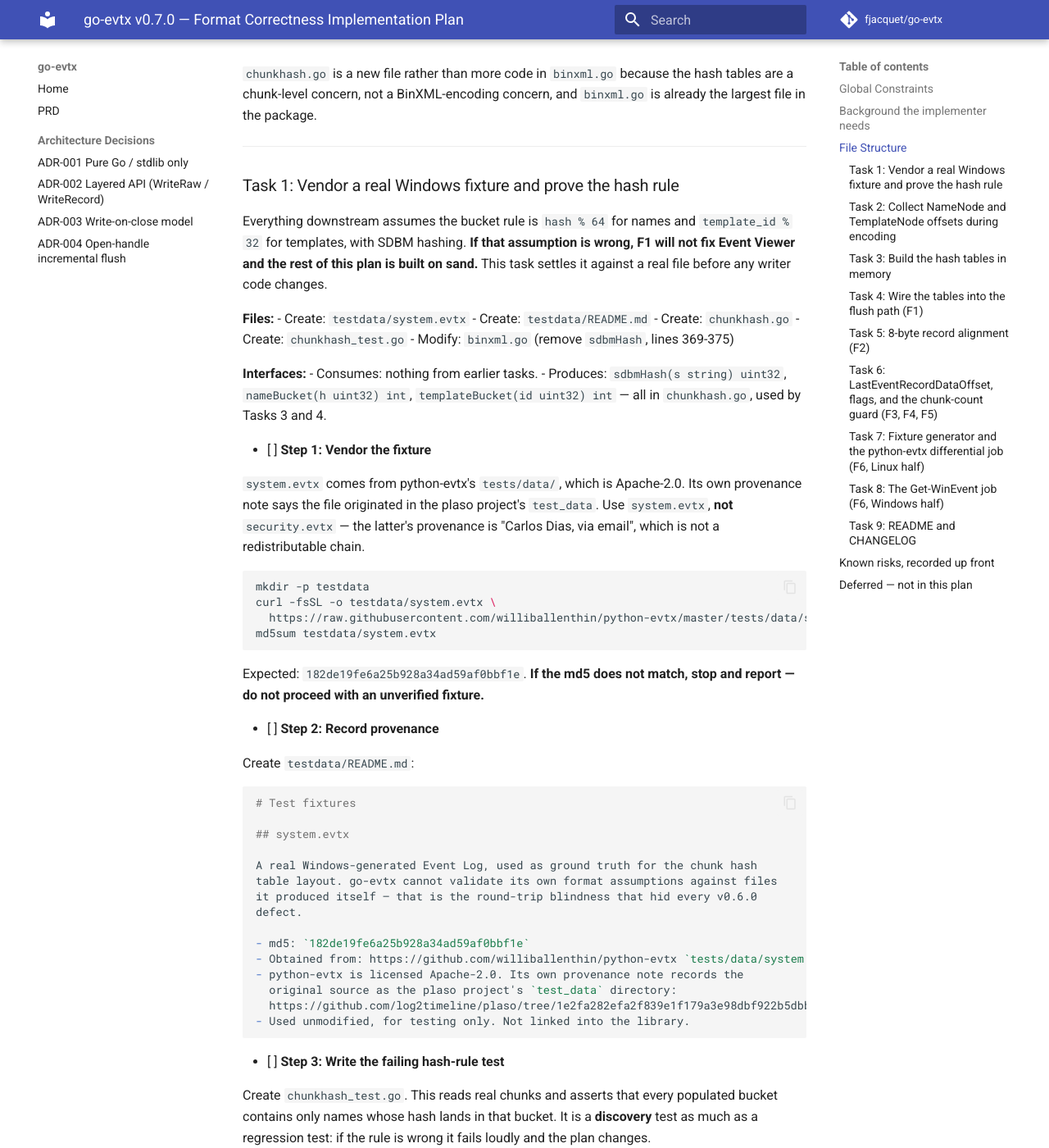
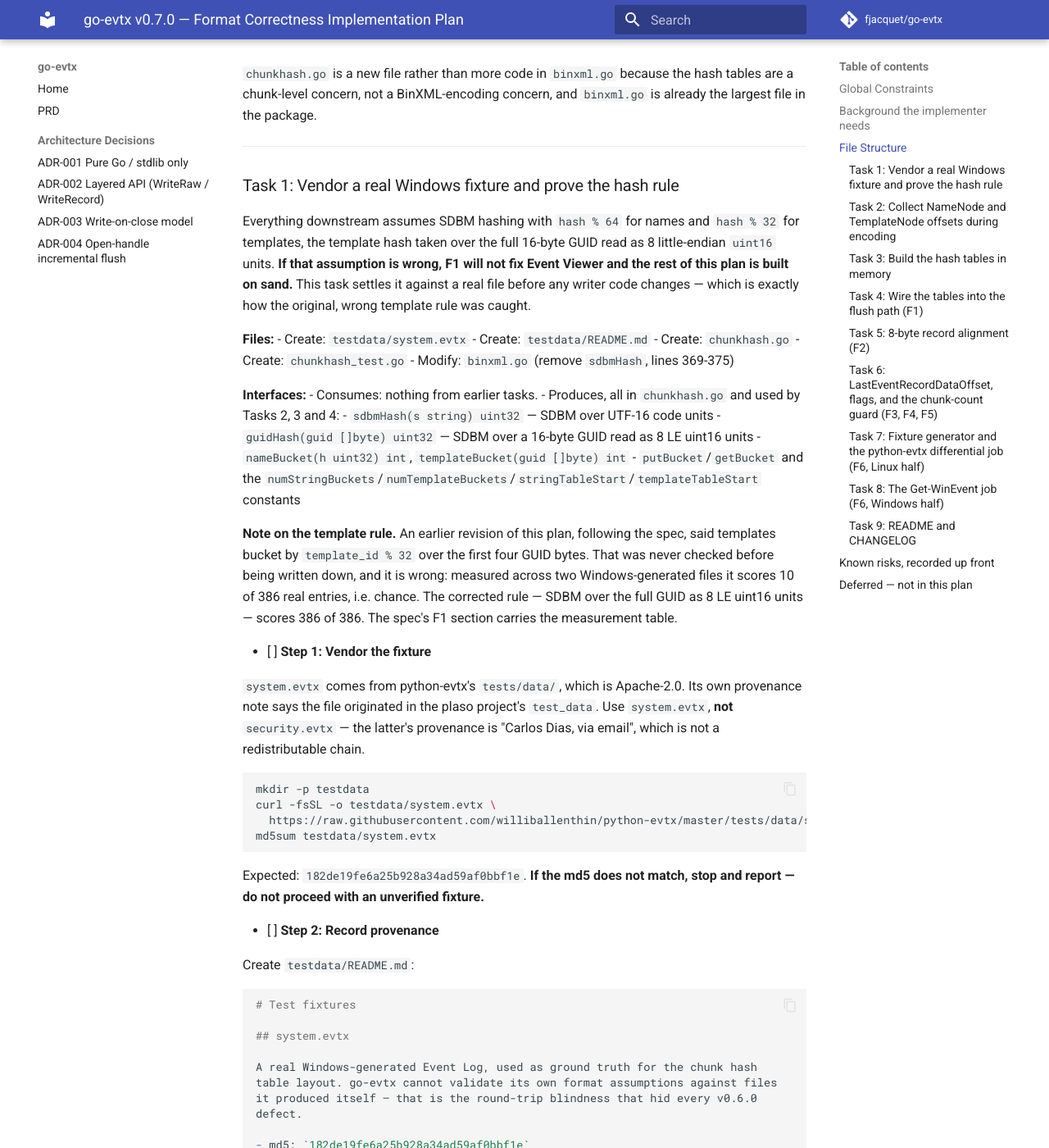
Before and after one commit to fjacquet/go-evtx, an MkDocs documentation site: the page built from docs/superpowers/plans/2026-08-08-v0.7.0-format-correctness.md, in a window 1280 px wide and 1400 px high, scrolled down 3022 px. Shown: the whole window at 82% size. Built offline with MkDocs 1.6.1 and Material for MkDocs 9.7.7, drawn with Linux system fonts in a browser that asks for light colours; comment, search, counter and statistics services are not loaded; some of the changed text lies outside the part shown.

Commit message:
docs: correct the EVTX template bucket rule in spec and plan
Task 1 exists to validate the hash rules against a real Windows file before
any writer code is written. It ran, and it failed — which is the outcome that
justifies the task.

The name rule is confirmed: sdbm over UTF-16 code units, % 64, matching
170/170 NameNodes including every stored 16-bit hash.

The template rule the spec asserted — template_id % 32 over the first four
GUID bytes — is wrong and was never checked before being written down.
Measured by walking every populated template bucket in two independent
Windows-generated files:

  system.evtx    17 chunks, 146 entries: spec  10/146, corrected 146/146
  security.evtx  33 chunks, 240 entries: spec   0/240, corrected 240/240

The real rule is the same SDBM routine used for names, fed the full 16-byte
GUID read as 8 little-endian uint16 units. Windows hashes 16-bit units and a
GUID is simply eight of them, so the template rule is the general case rather
than a special one. Hashing the 16 bytes individually scores zero on both
files.

templateBucket now takes the GUID bytes; chunkRef.key carries guidHash(guid)
for templates, so Tasks 3 and 4 are unchanged.

Also fixes a second defect that made Task 1 unable to pass its own gate: the
fixture tests used literal 128 and 384 rather than the stringTableStart and
templateTableStart constants, leaving those and putBucket/getBucket unused
and failing golangci-lint.

Co-Authored-By: Claude Opus 5 <noreply@anthropic.com>
Claude-Session: https://claude.ai/code/session_01SMMD2wrcUhxVtxB2pNjdgF

````diff
--- a/docs/superpowers/plans/2026-08-08-v0.7.0-format-correctness.md
+++ b/docs/superpowers/plans/2026-08-08-v0.7.0-format-correctness.md
@@ -67,7 +67,7 @@ python-evtx tolerates the zeros because it follows the inline `template_offset`
 
 ### Task 1: Vendor a real Windows fixture and prove the hash rule
 
-Everything downstream assumes the bucket rule is `hash % 64` for names and `template_id % 32` for templates, with SDBM hashing. **If that assumption is wrong, F1 will not fix Event Viewer and the rest of this plan is built on sand.** This task settles it against a real file before any writer code changes.
+Everything downstream assumes SDBM hashing with `hash % 64` for names and `hash % 32` for templates, the template hash taken over the full 16-byte GUID read as 8 little-endian `uint16` units. **If that assumption is wrong, F1 will not fix Event Viewer and the rest of this plan is built on sand.** This task settles it against a real file before any writer code changes — which is exactly how the original, wrong template rule was caught.
 
 **Files:**
 - Create: `testdata/system.evtx`
@@ -78,7 +78,13 @@ Everything downstream assumes the bucket rule is `hash % 64` for names and `temp
 
 **Interfaces:**
 - Consumes: nothing from earlier tasks.
-- Produces: `sdbmHash(s string) uint32`, `nameBucket(h uint32) int`, `templateBucket(id uint32) int` — all in `chunkhash.go`, used by Tasks 3 and 4.
+- Produces, all in `chunkhash.go` and used by Tasks 2, 3 and 4:
+  - `sdbmHash(s string) uint32` — SDBM over UTF-16 code units
+  - `guidHash(guid []byte) uint32` — SDBM over a 16-byte GUID read as 8 LE uint16 units
+  - `nameBucket(h uint32) int`, `templateBucket(guid []byte) int`
+  - `putBucket`/`getBucket` and the `numStringBuckets`/`numTemplateBuckets`/`stringTableStart`/`templateTableStart` constants
+
+**Note on the template rule.** An earlier revision of this plan, following the spec, said templates bucket by `template_id % 32` over the first four GUID bytes. That was never checked before being written down, and it is wrong: measured across two Windows-generated files it scores 10 of 386 real entries, i.e. chance. The corrected rule — SDBM over the full GUID as 8 LE uint16 units — scores 386 of 386. The spec's F1 section carries the measurement table.
 
 - [ ] **Step 1: Vendor the fixture**
 
@@ -131,8 +137,22 @@ import (
 	"unicode/utf16"
 )
 
-// readFixtureChunk returns chunk n of testdata/system.evtx as a 65536-byte slice.
+// readFixtureChunk returns chunk n of testdata/system.evtx as a 65536-byte
+// slice, failing the test if it is absent or not a chunk.
 func readFixtureChunk(t *testing.T, n int) []byte {
+	t.Helper()
+	chunk, ok := readFixtureChunkOK(t, n)
+	if !ok {
+		t.Fatalf("fixture has no chunk %d", n)
+	}
+	return chunk
+}
+
+// readFixtureChunkOK is readFixtureChunk for callers that walk until the file
+// runs out. It reports ok=false past the last chunk instead of failing, and
+// still fails hard on a chunk that exists but has bad magic — that would mean
+// the fixture is damaged, not that the walk finished.
+func readFixtureChunkOK(t *testing.T, n int) ([]byte, bool) {
 	t.Helper()
 	raw, err := os.ReadFile("testdata/system.evtx")
 	if err != nil {
@@ -140,13 +160,13 @@ func readFixtureChunk(t *testing.T, n int) []byte {
 	}
 	off := evtxFileHeaderSize + n*evtxChunkSize
 	if off+evtxChunkSize > len(raw) {
-		t.Fatalf("fixture has no chunk %d (size %d)", n, len(raw))
+		return nil, false
 	}
 	chunk := raw[off : off+evtxChunkSize]
 	if string(chunk[0:8]) != "ElfChnk\x00" {
 		t.Fatalf("chunk %d: bad magic %q", n, chunk[0:8])
 	}
-	return chunk
+	return chunk, true
 }
 
 // nameNodeAt decodes a NameNode at a chunk-relative offset.
@@ -173,8 +193,8 @@ func TestFixture_StringTableBucketRule(t *testing.T) {
 	checked := 0
 	for chunkNo := 0; chunkNo < 5; chunkNo++ {
 		chunk := readFixtureChunk(t, chunkNo)
-		for bucket := 0; bucket < 64; bucket++ {
-			off := binary.LittleEndian.Uint32(chunk[128+bucket*4:])
+		for bucket := 0; bucket < numStringBuckets; bucket++ {
+			off := getBucket(chunk, stringTableStart, bucket)
 			for seen := 0; off > 0; seen++ {
 				if seen > 512 {
 					t.Fatalf("chunk %d bucket %d: chain does not terminate", chunkNo, bucket)
@@ -204,12 +224,23 @@ func TestFixture_StringTableBucketRule(t *testing.T) {
 // table, and additionally asserts the structural precondition python-evtx
 // relies on: the dword immediately before a template node equals that node's
 // own offset, and the byte 10 before it is the 0x0C TemplateInstance token.
+//
+// The bucket rule here is the CORRECTED one — SDBM over the full 16-byte GUID
+// read as 8 little-endian uint16 units. The original spec said the bucket was
+// `template_id % 32` over the first four GUID bytes; measured against this very
+// fixture that scores 10 of 146, i.e. chance. Do not "simplify" it back.
+//
+// Every chunk is walked, not the first five: the whole point of this test is
+// coverage of real-world template shapes, and the fixture has 17 chunks.
 func TestFixture_TemplateTableBucketRule(t *testing.T) {
 	checked := 0
-	for chunkNo := 0; chunkNo < 5; chunkNo++ {
-		chunk := readFixtureChunk(t, chunkNo)
-		for bucket := 0; bucket < 32; bucket++ {
-			off := binary.LittleEndian.Uint32(chunk[384+bucket*4:])
+	for chunkNo := 0; ; chunkNo++ {
+		chunk, ok := readFixtureChunkOK(t, chunkNo)
+		if !ok {
+			break
+		}
+		for bucket := 0; bucket < numTemplateBuckets; bucket++ {
+			off := getBucket(chunk, templateTableStart, bucket)
 			for seen := 0; off > 0; seen++ {
 				if seen > 256 {
 					t.Fatalf("chunk %d bucket %d: template chain does not terminate", chunkNo, bucket)
@@ -225,20 +256,21 @@ func TestFixture_TemplateTableBucketRule(t *testing.T) {
 					t.Errorf("chunk %d: template at %d has self-pointer %d", chunkNo, off, ptr)
 				}
 				next := binary.LittleEndian.Uint32(chunk[off:])
-				id := binary.LittleEndian.Uint32(chunk[off+4:]) // first 4 bytes of GUID
-				if got := templateBucket(id); got != bucket {
-					t.Errorf("chunk %d: template_id 0x%08x maps to bucket %d, found in bucket %d",
-						chunkNo, id, got, bucket)
+				guid := chunk[off+4 : off+20]
+				if got := templateBucket(guid); got != bucket {
+					t.Errorf("chunk %d: GUID % x hashes to bucket %d, found in bucket %d",
+						chunkNo, guid, got, bucket)
 				}
 				checked++
 				off = next
 			}
 		}
 	}
-	if checked == 0 {
-		t.Fatal("no TemplateNodes found in any fixture chunk — the table walk is wrong")
-	}
-	t.Logf("validated %d TemplateNodes across 5 chunks", checked)
+	// The fixture is known to hold 146 template entries across 17 chunks. An
+	// exact pin turns a silently-truncated walk into a failure.
+	if checked != 146 {
+		t.Errorf("validated %d TemplateNodes, want 146 — the table walk changed", checked)
+	}
 }
 ```
 
@@ -299,9 +331,25 @@ func sdbmHash(s string) uint32 {
 // answer. Callers may pass either.
 func nameBucket(h uint32) int { return int(h % numStringBuckets) }
 
-// templateBucket maps a template_id (the first 4 bytes of the template GUID)
-// to one of the 32 template buckets.
-func templateBucket(id uint32) int { return int(id % numTemplateBuckets) }
+// guidHash is the template equivalent of sdbmHash: the same SDBM routine, fed
+// the full 16-byte GUID read as 8 little-endian uint16 units.
+//
+// Windows hashes 16-bit units, and a GUID is simply eight of them — the
+// template rule is the general rule, not a special case. Hashing only the
+// first four bytes as a uint32 "template_id", or hashing the 16 bytes
+// individually, both fail against real files; see the measurement table in the
+// spec's F1 section.
+func guidHash(guid []byte) uint32 {
+	var h uint32
+	for i := 0; i+1 < len(guid); i += 2 {
+		c := uint32(guid[i]) | uint32(guid[i+1])<<8
+		h = c + (h << 6) + (h << 16) - h
+	}
+	return h
+}
+
+// templateBucket maps a template GUID to one of the 32 template buckets.
+func templateBucket(guid []byte) int { return int(guidHash(guid) % numTemplateBuckets) }
 
 const (
 	numStringBuckets   = 64
@@ -349,7 +397,12 @@ git commit -m "test: validate EVTX chunk hash rules against a real Windows file
 
 Vendors python-evtx's system.evtx (Apache-2.0, originally from plaso) and
 asserts the bucket rules the v0.7.0 hash tables depend on: names bucket by
-sdbm(name) % 64, templates by template_id % 32, chained through next_offset.
+sdbm(name) % 64, templates by sdbm(GUID as 8 LE uint16 units) % 32, both
+chained through next_offset.
+
+The template rule the spec originally carried, template_id % 32 over the first
+four GUID bytes, scores 10 of 386 entries across two real files. It was never
+checked before being written down. The corrected rule scores 386 of 386.
 
 Also moves sdbmHash into chunkhash.go and switches it to hash UTF-16 code
 units rather than UTF-8 bytes. Identical for ASCII, which is every name the
@@ -465,9 +518,12 @@ In `binxml.go`, add the types and thread a collector through. `writeNameNode` al
 
 ```go
 // chunkRef records where a NameNode or TemplateNode was emitted, as an offset
-// relative to the start of the chunk. key is the sdbm hash for names and the
-// template_id for templates — whichever value the corresponding hash table
-// buckets on.
+// relative to the start of the chunk.
+//
+// key is the value the corresponding hash table buckets on: sdbmHash(name) for
+// names, guidHash(guid) for templates. Both are already-hashed uint32s, so
+// fillHashTables needs no knowledge of which kind it is holding — it just
+// reduces the key modulo the bucket count.
 type chunkRef struct {
 	key    uint32
 	offset uint32
@@ -508,7 +564,9 @@ func writeNameNode(b *bytes.Buffer, name string, binXMLBase uint32, refs *[]chun
 }
 ```
 
-Update both call sites (`writeOpenElement` at `binxml.go:315` and `writeAttributeSub` at `binxml.go:327`) to pass `binXMLBase` and the collector through. Record the template ref where the template node is written, using the same offset the instance's self-pointer already carries.
+Update both call sites (`writeOpenElement` at `binxml.go:315` and `writeAttributeSub` at `binxml.go:327`) to pass `binXMLBase` and the collector through.
+
+Record the template ref where the template node is written, with the same offset the instance's self-pointer already carries and `key: guidHash(guid)` — the 16 GUID bytes the encoder is about to write, hashed with the Task 1 helper. Do **not** store the raw `template_id`; `fillHashTables` reduces `key` modulo the bucket count and has no way to re-hash it.
 
 Finally change the signature:
 
@@ -773,12 +831,17 @@ func TestFillHashTables_EmptyBucketsStayZero(t *testing.T) {
 }
 
 // TestFillHashTables_Templates covers the 32-entry array with the same rules.
+//
+// chunkRef.key is already a hash by the time it reaches fillHashTables — the
+// caller ran guidHash — so this test supplies a key directly and reduces it the
+// same way fillHashTables does. It deliberately does NOT call templateBucket,
+// which takes raw GUID bytes rather than a key.
 func TestFillHashTables_Templates(t *testing.T) {
 	chunk := make([]byte, evtxChunkSize)
-	id := uint32(0xDEADBEEF)
-	fillHashTables(chunk, nil, []chunkRef{{key: id, offset: 1000}, {key: id, offset: 2000}})
-
-	b := templateBucket(id)
+	key := uint32(0xDEADBEEF)
+	fillHashTables(chunk, nil, []chunkRef{{key: key, offset: 1000}, {key: key, offset: 2000}})
+
+	b := int(key % numTemplateBuckets)
 	if got := getBucket(chunk, templateTableStart, b); got != 1000 {
 		t.Errorf("template bucket %d = %d, want 1000", b, got)
 	}
````
Also changed, not shown: docs/superpowers/specs/2026-08-08-durability-and-format-correctness-design.md (+39 -10 lines).
